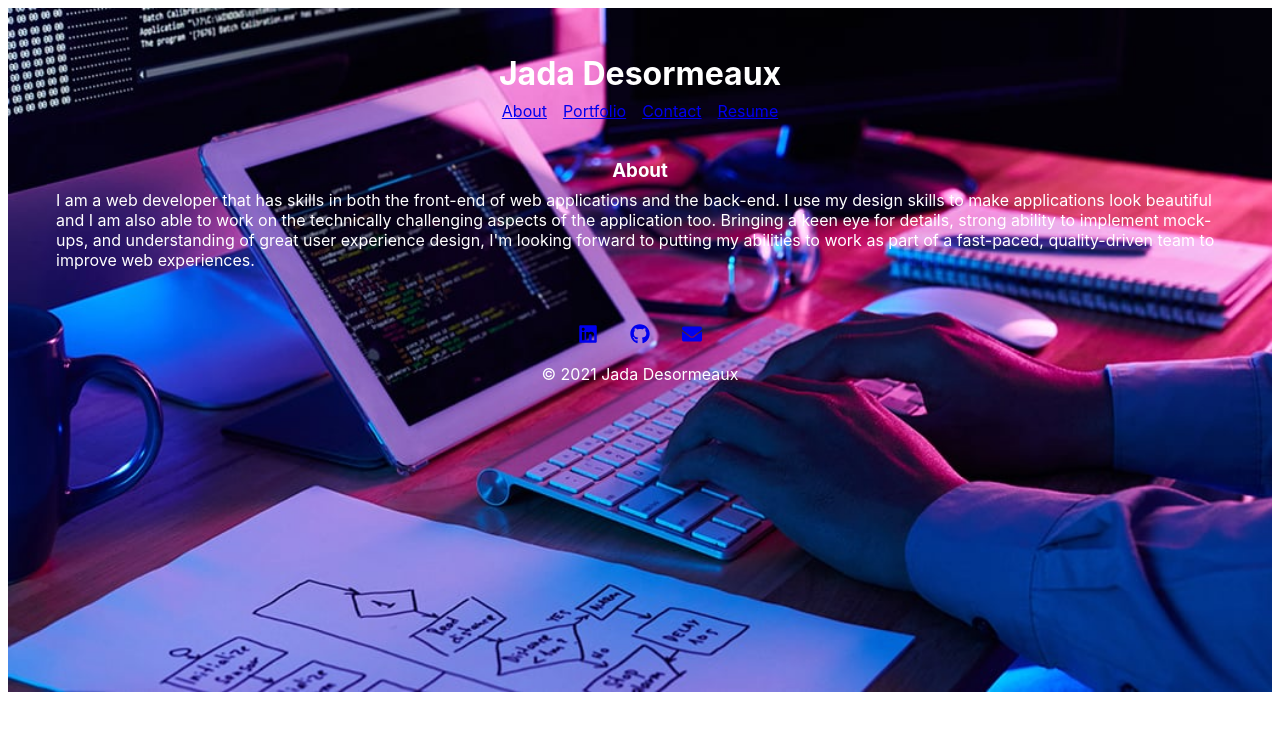
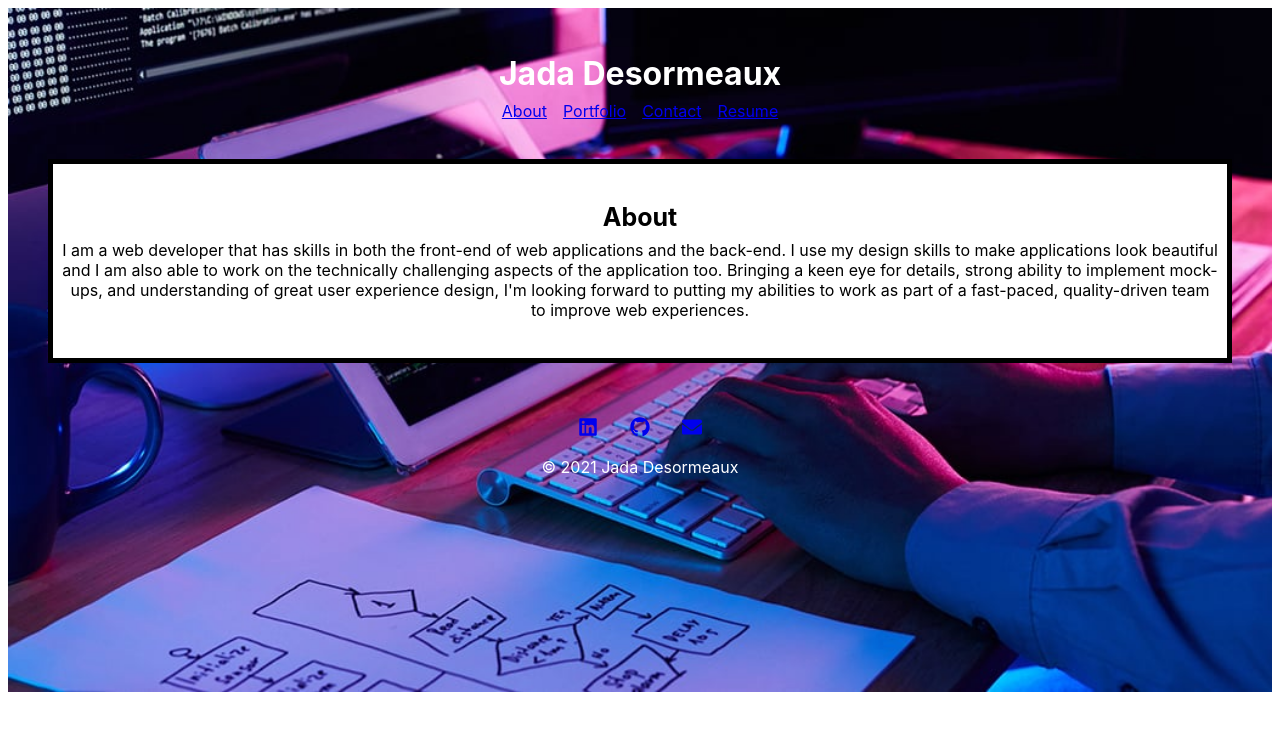
Before and after one commit to JadaE789/react_portfolio, a React (Create React App) app: page / in a window 1280 px wide. Shown: the top 730 px of the page. Built offline with nearby package versions, Linux system fonts and the light colour scheme.

Commit message:
About me page

```diff
--- a/src/components/pages/About.css
+++ b/src/components/pages/About.css
@@ -1,4 +1,16 @@
 .aboutHeader {
     text-align: center;
     padding-top: 30px;
+    font-size: 25px;
 }
+
+.p-6 {
+    border: 5px solid black;
+    background-color: white;
+    color: black;
+}
+
+.aboutMe {
+    padding-bottom: 30px;
+    text-align: center;
+}
--- a/src/index.css
+++ b/src/index.css
@@ -28,6 +28,7 @@ code {
 
 .space-x-2 {
   text-align: center;
+  padding-bottom: 30px;
 }
 
 .bg-gray-700 {
```
